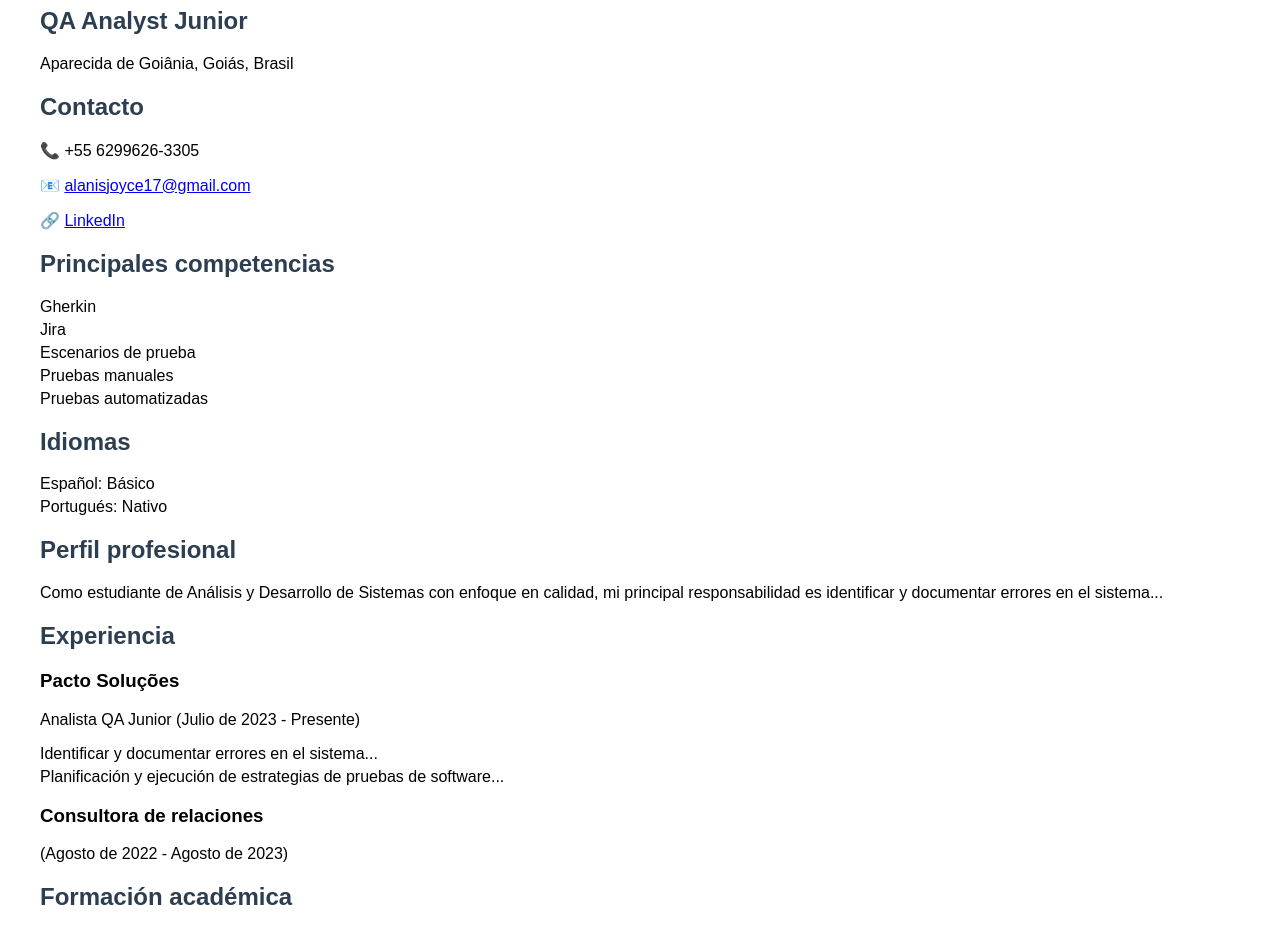
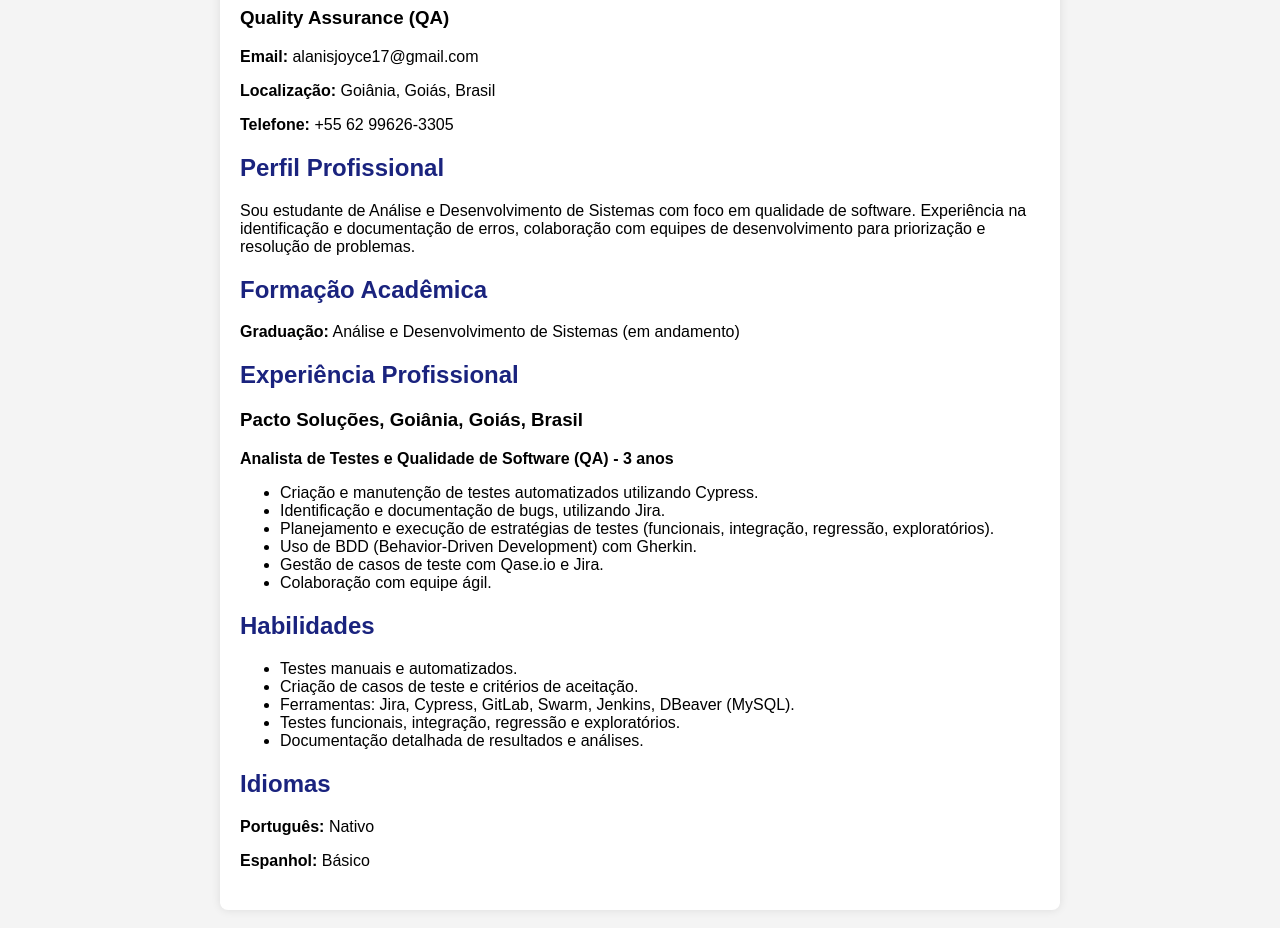
Before and after one commit to alanisjoyce17/alanisjoyce17.github.io, a plain HTML site: page index.html in a window 1280 px wide. Shown: the part 113-1041 px from the top of the page. Drawn offline with Linux system fonts and the light colour scheme.

Commit message:
Update index.html
Currículo Alanis QA

```diff
--- a/index.html
+++ b/index.html
@@ -1,73 +1,85 @@
 <!DOCTYPE html>
-<html lang="es">
+<html lang="pt-br">
 <head>
     <meta charset="UTF-8">
     <meta name="viewport" content="width=device-width, initial-scale=1.0">
-    <title>Currículum de Alanis Gomes</title>
+    <title>Currículo - Alanis Joyce Oliveira Gomes</title>
     <style>
-        body { font-family: Arial, sans-serif; margin: 20px; padding: 20px; }
-        h1, h2 { color: #2c3e50; }
-        .contacto, .competencias, .idiomas, .perfil, .experiencia, .formacion { margin-bottom: 20px; }
-        ul { list-style-type: none; padding: 0; }
-        ul li { margin-bottom: 5px; }
+        body {
+            font-family: Arial, sans-serif;
+            margin: 0;
+            padding: 0;
+            background-color: #f4f4f4;
+        }
+        .container {
+            max-width: 800px;
+            margin: 20px auto;
+            background: white;
+            padding: 20px;
+            border-radius: 8px;
+            box-shadow: 0px 0px 10px rgba(0, 0, 0, 0.1);
+        }
+        h1, h2 {
+            color: #1a237e;
+        }
+        .contact {
+            margin-bottom: 20px;
+        }
+        .section {
+            margin-bottom: 20px;
+        }
     </style>
 </head>
 <body>
-    <h1>Alanis Gomes</h1>
-    <h2>QA Analyst Junior</h2>
-    <p>Aparecida de Goiânia, Goiás, Brasil</p>
-
-    <div class="contacto">
-        <h2>Contacto</h2>
-        <p>📞 +55 6299626-3305</p>
-        <p>📧 <a href="mailto:alanisjoyce17@gmail.com">alanisjoyce17@gmail.com</a></p>
-        <p>🔗 <a href="https://www.linkedin.com/in/alanis-gomes" target="_blank">LinkedIn</a></p>
+    <div class="container">
+        <h1>Alanis Joyce Oliveira Gomes</h1>
+        <h3>Quality Assurance (QA)</h3>
+        <div class="contact">
+            <p><strong>Email:</strong> alanisjoyce17@gmail.com</p>
+            <p><strong>Localização:</strong> Goiânia, Goiás, Brasil</p>
+            <p><strong>Telefone:</strong> +55 62 99626-3305</p>
         </div>
 
-    <div class="competencias">
-        <h2>Principales competencias</h2>
+        <div class="section">
+            <h2>Perfil Profissional</h2>
+            <p>Sou estudante de Análise e Desenvolvimento de Sistemas com foco em qualidade de software. Experiência na identificação e documentação de erros, colaboração com equipes de desenvolvimento para priorização e resolução de problemas.</p>
+        </div>
+
+        <div class="section">
+            <h2>Formação Acadêmica</h2>
+            <p><strong>Graduação:</strong> Análise e Desenvolvimento de Sistemas (em andamento)</p>
+        </div>
+
+        <div class="section">
+            <h2>Experiência Profissional</h2>
+            <h3>Pacto Soluções, Goiânia, Goiás, Brasil</h3>
+            <p><strong>Analista de Testes e Qualidade de Software (QA) - 3 anos</strong></p>
             <ul>
-            <li>Gherkin</li>
-            <li>Jira</li>
-            <li>Escenarios de prueba</li>
-            <li>Pruebas manuales</li>
-            <li>Pruebas automatizadas</li>
+                <li>Criação e manutenção de testes automatizados utilizando Cypress.</li>
+                <li>Identificação e documentação de bugs, utilizando Jira.</li>
+                <li>Planejamento e execução de estratégias de testes (funcionais, integração, regressão, exploratórios).</li>
+                <li>Uso de BDD (Behavior-Driven Development) com Gherkin.</li>
+                <li>Gestão de casos de teste com Qase.io e Jira.</li>
+                <li>Colaboração com equipe ágil.</li>
             </ul>
         </div>
 
-    <div class="idiomas">
-        <h2>Idiomas</h2>
+        <div class="section">
+            <h2>Habilidades</h2>
             <ul>
-            <li>Español: Básico</li>
-            <li>Portugués: Nativo</li>
+                <li>Testes manuais e automatizados.</li>
+                <li>Criação de casos de teste e critérios de aceitação.</li>
+                <li>Ferramentas: Jira, Cypress, GitLab, Swarm, Jenkins, DBeaver (MySQL).</li>
+                <li>Testes funcionais, integração, regressão e exploratórios.</li>
+                <li>Documentação detalhada de resultados e análises.</li>
             </ul>
         </div>
 
-    <div class="perfil">
-        <h2>Perfil profesional</h2>
-        <p>Como estudiante de Análisis y Desarrollo de Sistemas con enfoque en calidad, mi principal responsabilidad es identificar y documentar errores en el sistema...</p>
+        <div class="section">
+            <h2>Idiomas</h2>
+            <p><strong>Português:</strong> Nativo</p>
+            <p><strong>Espanhol:</strong> Básico</p>
         </div>
-
-    <div class="experiencia">
-        <h2>Experiencia</h2>
-        <h3>Pacto Soluções</h3>
-        <p>Analista QA Junior (Julio de 2023 - Presente)</p>
-        <ul>
-            <li>Identificar y documentar errores en el sistema...</li>
-            <li>Planificación y ejecución de estrategias de pruebas de software...</li>
-        </ul>
-
-        <h3>Consultora de relaciones</h3>
-        <p>(Agosto de 2022 - Agosto de 2023)</p>
-    </div>
-
-    <div class="formacion">
-        <h2>Formación académica</h2>
-        <h3>Unifanap</h3>
-        <p>Análisis y Desarrollo de Sistemas (Febrero de 2024)</p>
-
-        <h3>Colegio Estatal Jardim América</h3>
-        <p>Educación media completa (2017)</p>
     </div>
 </body>
 </html>
```
Lines whose indentation alone changed are shown as unchanged.
